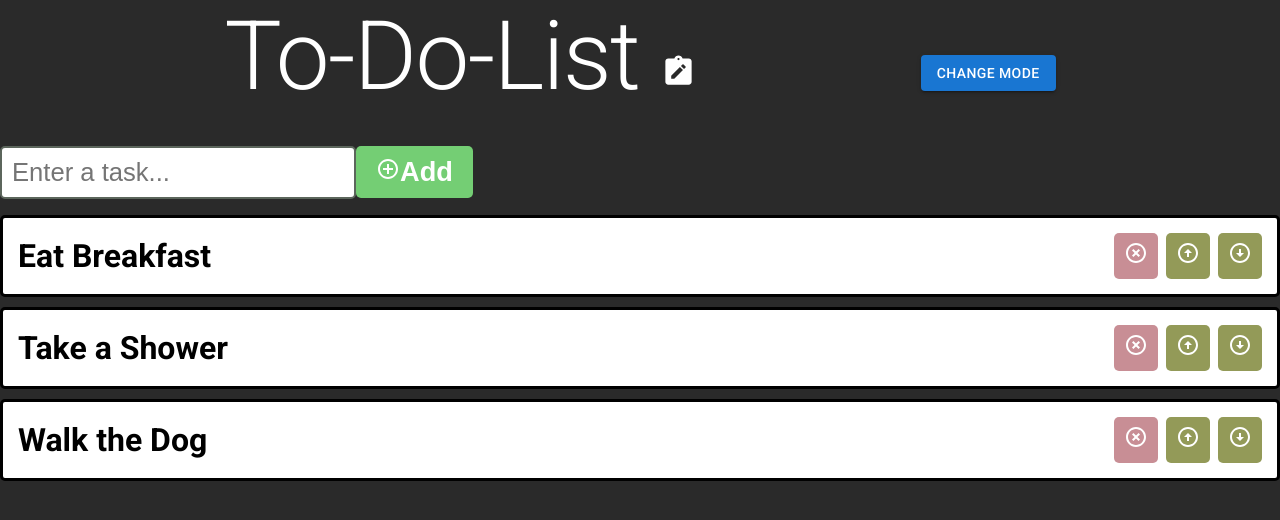
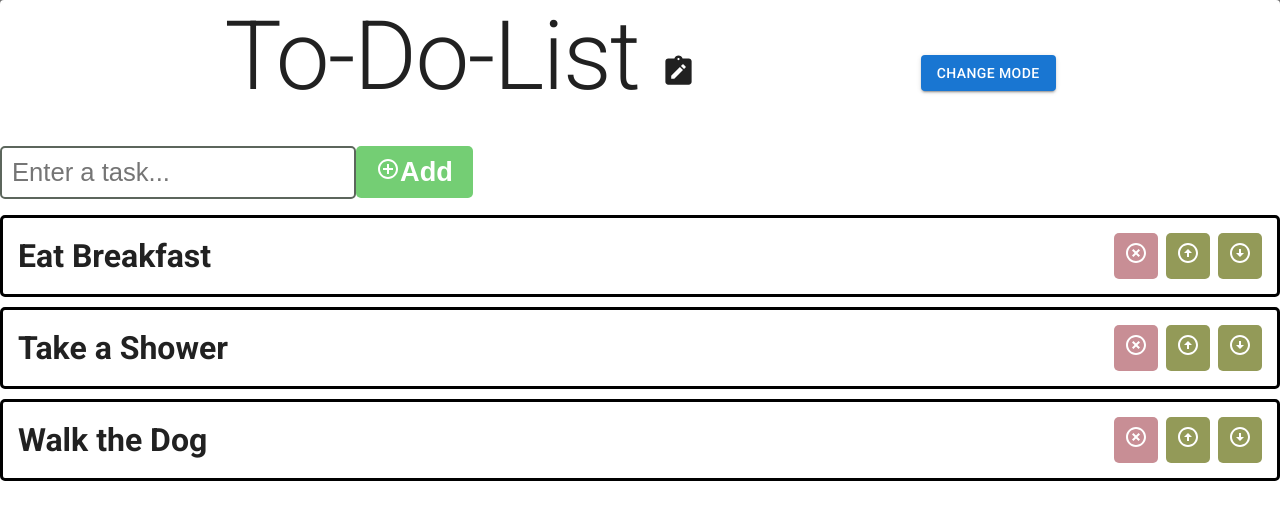
Before and after one commit to faheem102/To-Do-App, a React (Create React App) app: page / in a window 1280 px wide. Shown: the top 520 px of the page. Built offline with nearby package versions, Linux system fonts and the light colour scheme.

Commit message:
change theme

```diff
--- a/src/App.css
+++ b/src/App.css
@@ -1,5 +1,5 @@
 body {
-  background-color: hsla(0, 0%, 10%, 0.928);
+  background-color: hsla(0, 0%, 10%, 0.624);
   font-family: Roboto, sans-serif;
 }
 .to-do-list {
@@ -9,7 +9,7 @@ body {
 
 h1 {
   font-size: 4rem;
-  color: white;
+  /* color: white; */
 }
 
 button {
@@ -54,7 +54,7 @@ li {
   font-size: 2rem;
   font-weight: bold;
   padding: 15px;
-  background-color: white;
+  /* background-color: white; */
   margin-bottom: 10px;
   border: 3px solid black;
   border-radius: 5px;
--- a/src/components/TodoList.jsx
+++ b/src/components/TodoList.jsx
@@ -6,10 +6,19 @@ import AddCircleOutlineIcon from '@mui/icons-material/AddCircleOutline';
 import HighlightOffIcon from '@mui/icons-material/HighlightOff';
 import NoteAltIcon from '@mui/icons-material/NoteAlt';
 import { Typography, Button, Container, Grid2 } from '@mui/material';
+import { createTheme, ThemeProvider, styled } from '@mui/material/styles';
+import {Paper} from "@mui/material";
 
 function TodoList (){
     const [tasks, setTasks] = useState(["Eat Breakfast", "Take a Shower", "Walk the Dog"]);
     const [newTask, setNewTask] = useState("");
+    const [darkMode, setDarkMode] = useState(false);
+
+    const theme = createTheme({
+        palette: {
+            mode: darkMode?"dark": "light"
+        }
+    })
     function handleInputChange(event){
         setNewTask(event.target.value);
 
@@ -45,10 +54,13 @@ function TodoList (){
 
     }
     return(
+        <ThemeProvider theme = {theme}>
+            <Paper style= {{height: "250vh"}}>
     <div>
+
         <Grid2 display="flex" justifyContent="space-evenly" alignItems="center" size="grow">
         <Typography variant="h1" color="textprimary" gutterBottom>To-Do-List <NoteAltIcon fontSize="large"/></Typography>
-        <Button variant="contained">Change Mode</Button></Grid2>
+        <Button variant="contained" onClick={() => setDarkMode(!darkMode)} >Change Mode</Button></Grid2>
 
         <div>
             <input
@@ -78,6 +90,9 @@ function TodoList (){
             </li>
             )}
         </ol>
-    </div>);
+    </div>
+    </Paper>
+    </ThemeProvider>);
+
 }
 export default TodoList
```
